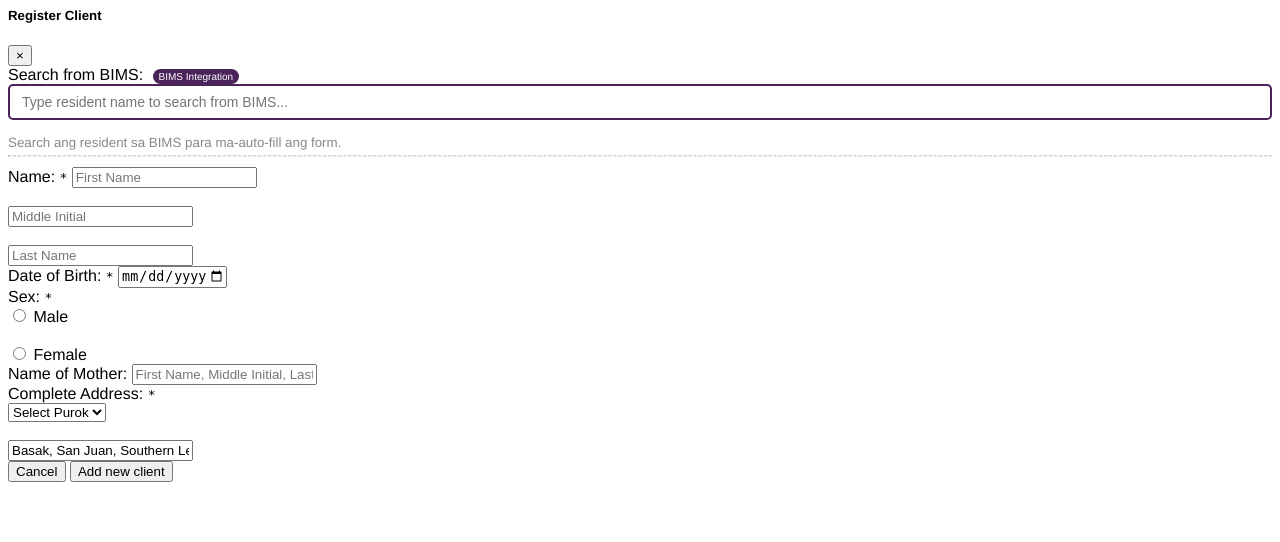
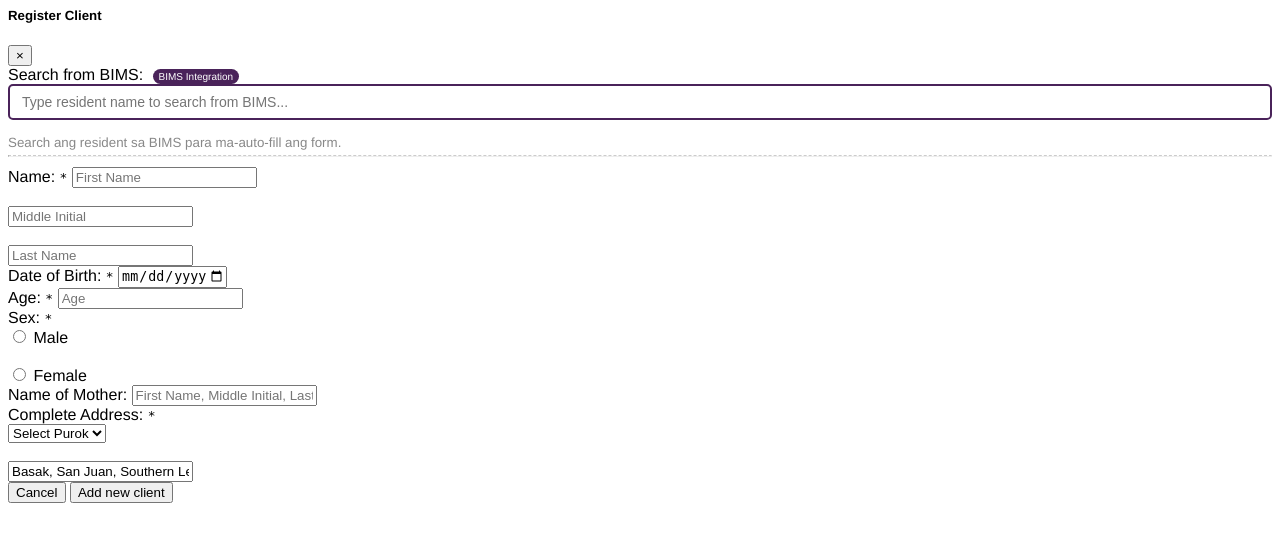
Before and after one commit to jowella-pagangpang/SYSTEM-INTEGRATION-AND-ARCHITECTURE-FINAL-PROJECT, a PHP site: page /pages/client/add-new-client.php in a window 1280 px wide. Shown: the top 542 px of the page. Run offline with PHP 8.4, Linux system fonts and the light colour scheme; a user stored in the database is signed in.

Commit message:
Fix code for adding new client

```diff
--- a/BHCMS_Web/pages/client/add-new-client.php
+++ b/BHCMS_Web/pages/client/add-new-client.php
@@ -115,6 +115,16 @@ function selectResident(id, fname, mname, lname, bday, sex, purok) {
         if (!isNaN(date)) {
             let formatted = date.toISOString().split('T')[0];
             document.querySelector('input[name="birth_date"]').value = formatted;
+
+            let today = new Date();
+            let age = today.getFullYear() - date.getFullYear();
+            let m = today.getMonth() - date.getMonth();
+
+            if (m < 0 || (m === 0 && today.getDate() < date.getDate())) {
+                age--;
+            }
+
+            document.querySelector('input[name="age"]').value = age;
         }
     }
 
@@ -225,6 +235,12 @@ document.addEventListener('click', function(e) {
                                         max="<?php echo date('Y-m-d'); ?>">
                                 </div>
                             </div>
+                            <div class="col-12">
+                                <div class="form-group">
+                                    <label>Age: <code class="text-danger">*</code></label>
+                                    <input type="text" name="age" class="form-control form-control-sm" placeholder="Age" readonly>
+                                </div>
+                            </div>
 
                             <div class="col-md-6">
                                 <label>Sex: <code class="text-danger">*</code><br></label>
```
Also changed, not shown: BHCMS_Web/pages/client/add.php (+20 -4 lines).
